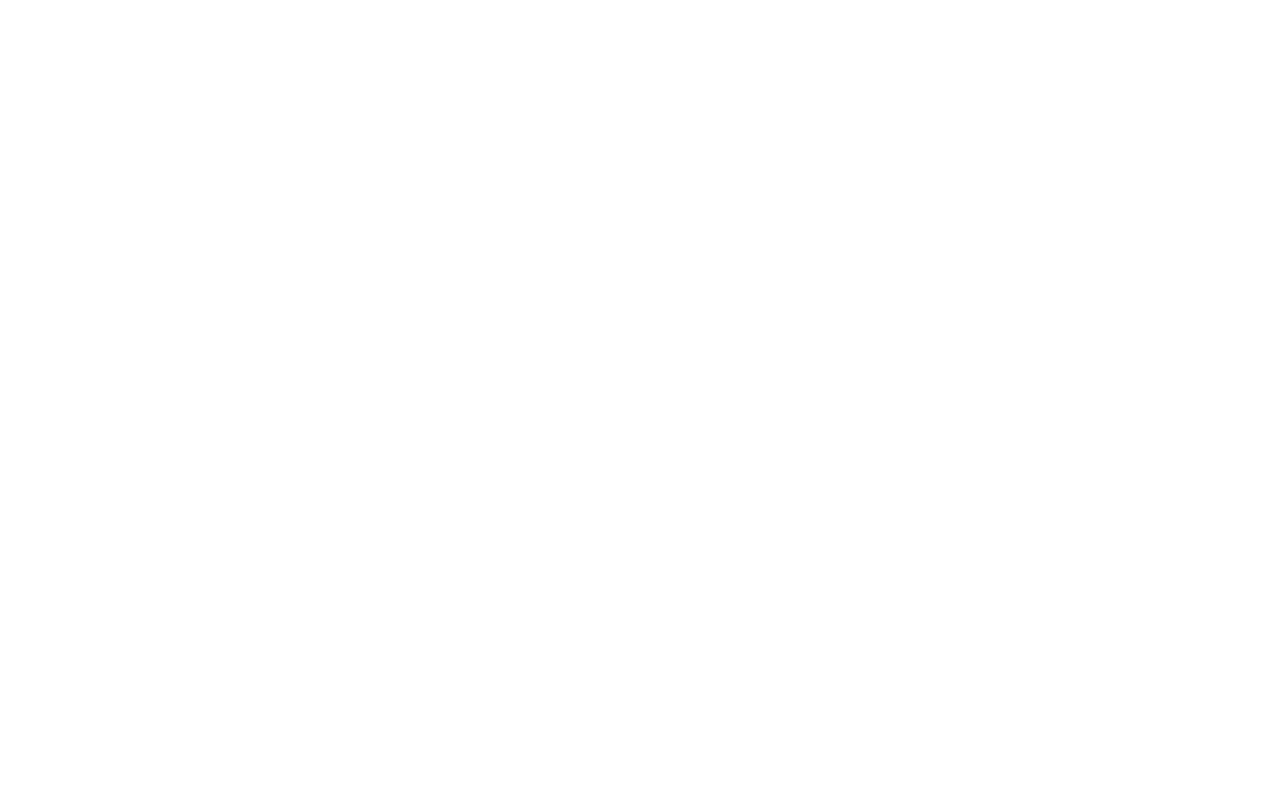
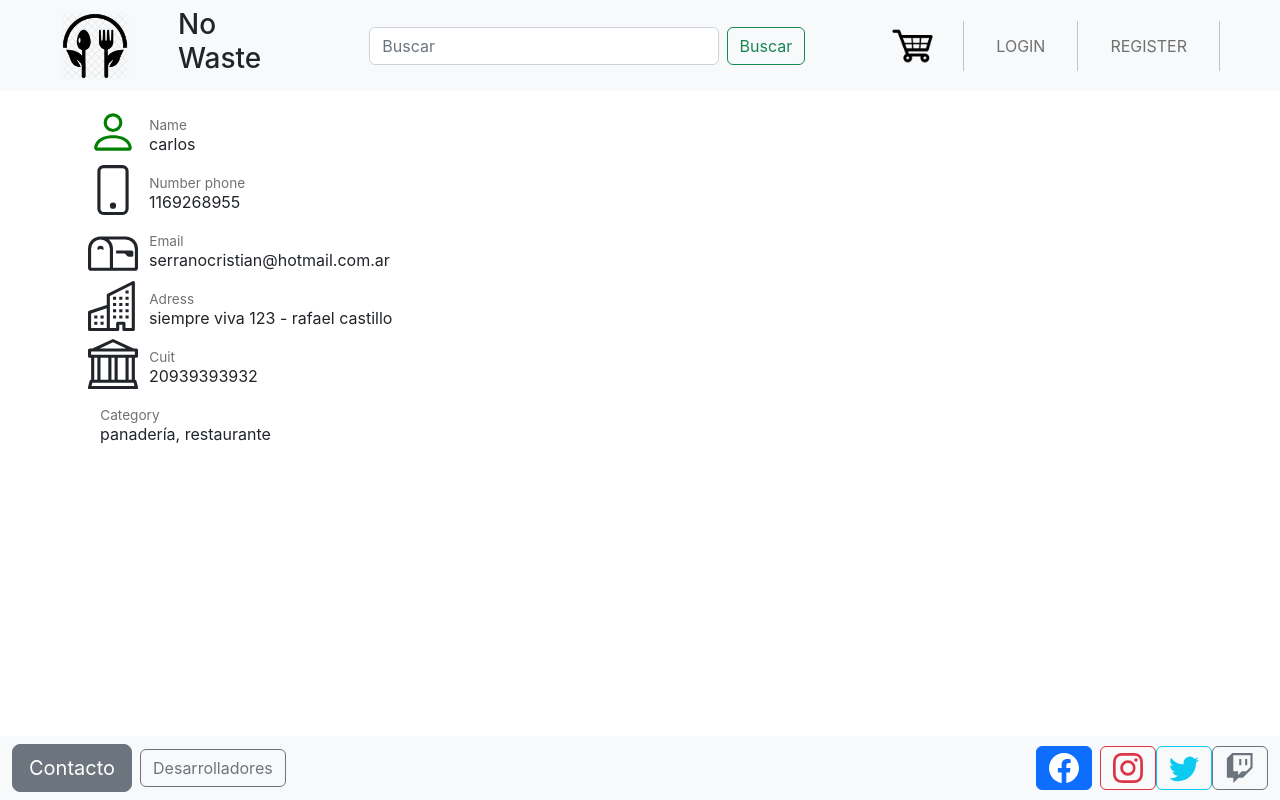
Before and after one commit to socaria/not-waste_PF-HENRY, a React (Create React App) app in the folder client/: page /profile in a window 1280 px wide. Before the commit this address had no page. Built offline with nearby package versions, Linux system fonts and the light colour scheme.

Commit message:
visualizacion de datos de perfil

```diff
--- /dev/null
+++ b/client/src/component/Profile/Perfil1.js
@@ -0,0 +1,11 @@
+export const perfil1 = {
+    id: 1,
+    name: "carlos",
+    phone: 1169268955,
+    email: "serranocristian@hotmail.com.ar",
+    adress: "siempre viva 123 - rafael castillo",
+    cuit: 20939393932,
+    imagen: "https://www.dzoom.org.es/wp-content/uploads/2020/02/portada-foto-perfil-redes-sociales-consejos.jpg",
+    enabled: true,
+    category: ["panadería", "restaurante"]
+    }
--- /dev/null
+++ b/client/src/component/Profile/Perfil2.js
@@ -0,0 +1,11 @@
+export const perfil2 = {
+    id: 2,
+    name: "cacho",
+    phone: 1132328955,
+    email: "serranocacho@hotmail.com.ar",
+    adress: "siempre feliz 123 - rafael castillo",
+    cuit: 20933223932,
+    imagen: "https://www.dzoom.org.es/wp-content/uploads/2020/02/portada-foto-perfil-redes-sociales-consejos.jpg",
+    enabled: false,
+    category: ["panadería", "restaurante"]
+    }
--- /dev/null
+++ b/client/src/component/Profile/index.jsx
@@ -0,0 +1,107 @@
+import React, { useEffect } from 'react';
+import { useState } from 'react';
+import NavBar from '../NavBar/Navbar';
+import Footer from '../Footer';
+import { perfil1 } from './Perfil1';
+import { perfil2 } from './Perfil2';
+
+
+
+function Profile(props) {
+
+    props = perfil1
+
+    const [profile, setProfile] = useState({
+        name: '',
+        phone: '',
+        email: '',
+        adress: '',
+        cuit: '',
+        imagen: '',
+        category: []
+    })
+
+
+    useEffect(() => {
+        if (props.enabled) {
+            setProfile(props)
+        }
+        if (props.enabled === false) {
+            alert('Disabled user. Contact support if you think there is an error.')
+        }
+    }, [props])
+
+
+    return (
+        <div>
+            <NavBar />
+            <form className="form-check form-switch my-3 mx-5">
+
+                <div className="input-group has-validation">
+                    <svg xmlns="http://www.w3.org/2000/svg" width="50" height="50" fill="green" className="bi bi-person" viewBox="0 0 16 16">
+                        <path d="M8 8a3 3 0 1 0 0-6 3 3 0 0 0 0 6zm2-3a2 2 0 1 1-4 0 2 2 0 0 1 4 0zm4 8c0 1-1 1-1 1H3s-1 0-1-1 1-4 6-4 6 3 6 4zm-1-.004c-.001-.246-.154-.986-.832-1.664C11.516 10.68 10.289 10 8 10c-2.29 0-3.516.68-4.168 1.332-.678.678-.83 1.418-.832 1.664h10z" />
+                    </svg>
+                    <div className="form-floating is-invalid">
+                        <input type="text" readOnly className='form-control-plaintext' id="floatingInputName" placeholder="Name" value={profile.name} />
+                        <label htmlFor="floatingInputGroup2">Name</label>
+                    </div>
+                </div>
+
+                <div className="input-group has-validation">
+                    <svg xmlns="http://www.w3.org/2000/svg" width="50" height="50" fill="currentColor" className="bi bi-phone" viewBox="0 0 16 16">
+                        <path d="M11 1a1 1 0 0 1 1 1v12a1 1 0 0 1-1 1H5a1 1 0 0 1-1-1V2a1 1 0 0 1 1-1h6zM5 0a2 2 0 0 0-2 2v12a2 2 0 0 0 2 2h6a2 2 0 0 0 2-2V2a2 2 0 0 0-2-2H5z" />
+                        <path d="M8 14a1 1 0 1 0 0-2 1 1 0 0 0 0 2z" />
+                    </svg>
+                    <div className="form-floating is-invalid">
+                        <input type="text" readOnly className='form-control-plaintext' id="floatingInputName" placeholder="Name" value={profile.phone} />
+                        <label htmlFor="floatingInputGroup2">Number phone</label>
+                    </div>
+                </div>
+
+                <div className="input-group has-validation">
+                    <svg xmlns="http://www.w3.org/2000/svg" width="50" fill="currentColor" className="bi bi-mailbox" viewBox="0 0 16 16">
+                        <path d="M4 4a3 3 0 0 0-3 3v6h6V7a3 3 0 0 0-3-3zm0-1h8a4 4 0 0 1 4 4v6a1 1 0 0 1-1 1H1a1 1 0 0 1-1-1V7a4 4 0 0 1 4-4zm2.646 1A3.99 3.99 0 0 1 8 7v6h7V7a3 3 0 0 0-3-3H6.646z" />
+                        <path d="M11.793 8.5H9v-1h5a.5.5 0 0 1 .5.5v1a.5.5 0 0 1-.5.5h-1a.5.5 0 0 1-.354-.146l-.853-.854zM5 7c0 .552-.448 0-1 0s-1 .552-1 0a1 1 0 0 1 2 0z" />
+                    </svg>
+                    <div className="form-floating is-invalid">
+                        <input type="text" readOnly className='form-control-plaintext' id="floatingInputName" placeholder="Name" value={profile.email} />
+                        <label htmlFor="floatingInputGroup2">Email</label>
+                    </div>
+                </div>
+
+                <div className="input-group has-validation">
+                    <svg xmlns="http://www.w3.org/2000/svg" width="50" height="50" fill="currentColor" className="bi bi-phone" viewBox="0 0 16 16">
+                        <path fillRule="evenodd" d="M14.763.075A.5.5 0 0 1 15 .5v15a.5.5 0 0 1-.5.5h-3a.5.5 0 0 1-.5-.5V14h-1v1.5a.5.5 0 0 1-.5.5h-9a.5.5 0 0 1-.5-.5V10a.5.5 0 0 1 .342-.474L6 7.64V4.5a.5.5 0 0 1 .276-.447l8-4a.5.5 0 0 1 .487.022zM6 8.694 1 10.36V15h5V8.694zM7 15h2v-1.5a.5.5 0 0 1 .5-.5h2a.5.5 0 0 1 .5.5V15h2V1.309l-7 3.5V15z" />
+                        <path d="M2 11h1v1H2v-1zm2 0h1v1H4v-1zm-2 2h1v1H2v-1zm2 0h1v1H4v-1zm4-4h1v1H8V9zm2 0h1v1h-1V9zm-2 2h1v1H8v-1zm2 0h1v1h-1v-1zm2-2h1v1h-1V9zm0 2h1v1h-1v-1zM8 7h1v1H8V7zm2 0h1v1h-1V7zm2 0h1v1h-1V7zM8 5h1v1H8V5zm2 0h1v1h-1V5zm2 0h1v1h-1V5zm0-2h1v1h-1V3z" />
+                    </svg>
+                    <div className="form-floating is-invalid">
+                        <input type="text" readOnly className='form-control-plaintext' id="floatingInputName" placeholder="Name" value={profile.adress} />
+                        <label htmlFor="floatingInputGroup2">Adress</label>
+                    </div>
+                </div>
+
+                <div className="input-group has-validation">
+                    <svg xmlns="http://www.w3.org/2000/svg" width="50" height="50" fill="currentColor" className="bi bi-phone" viewBox="0 0 16 16">
+                        <path d="m8 0 6.61 3h.89a.5.5 0 0 1 .5.5v2a.5.5 0 0 1-.5.5H15v7a.5.5 0 0 1 .485.38l.5 2a.498.498 0 0 1-.485.62H.5a.498.498 0 0 1-.485-.62l.5-2A.501.501 0 0 1 1 13V6H.5a.5.5 0 0 1-.5-.5v-2A.5.5 0 0 1 .5 3h.89L8 0ZM3.777 3h8.447L8 1 3.777 3ZM2 6v7h1V6H2Zm2 0v7h2.5V6H4Zm3.5 0v7h1V6h-1Zm2 0v7H12V6H9.5ZM13 6v7h1V6h-1Zm2-1V4H1v1h14Zm-.39 9H1.39l-.25 1h13.72l-.25-1Z" />
+                    </svg>
+                    <div className="form-floating is-invalid">
+                        <input type="text" readOnly className='form-control-plaintext' id="floatingInputName" placeholder="Name" value={profile.cuit} />
+                        <label htmlFor="floatingInputGroup2">Cuit</label>
+                    </div>
+                </div>
+
+                <div className="input-group has-validation">
+                    <div className="form-floating is-invalid">
+                        <input type="text" readOnly className='form-control-plaintext' id="floatingInputName" placeholder="Name" value={profile.category.join(', ')} />
+                        <label htmlFor="floatingInputGroup2">Category</label>
+                    </div>
+                </div>
+
+            </form>
+            <Footer />
+        </div>
+    )
+}
+
+
+export default Profile
--- a/client/src/router/RouteController.jsx
+++ b/client/src/router/RouteController.jsx
@@ -3,6 +3,7 @@
 import Registrering from "../component/Registrering/Registrering";
 import LandingPage from '../component/LandingPage/LandingPage';
 import Home from "../component/Home/Home.jsx";
+import Profile from "../component/Profile";
 
 function RouteController (){
     return(
@@ -10,6 +11,7 @@
                 <Route exact path='/' element={<LandingPage/>} />
                 <Route exact path='/register' element={<Registrering />} />
                 <Route exact path='/home' element={<Home />} />
+                <Route exact path='/profile' element={<Profile />} />
             </Routes>
     )
 }
```
